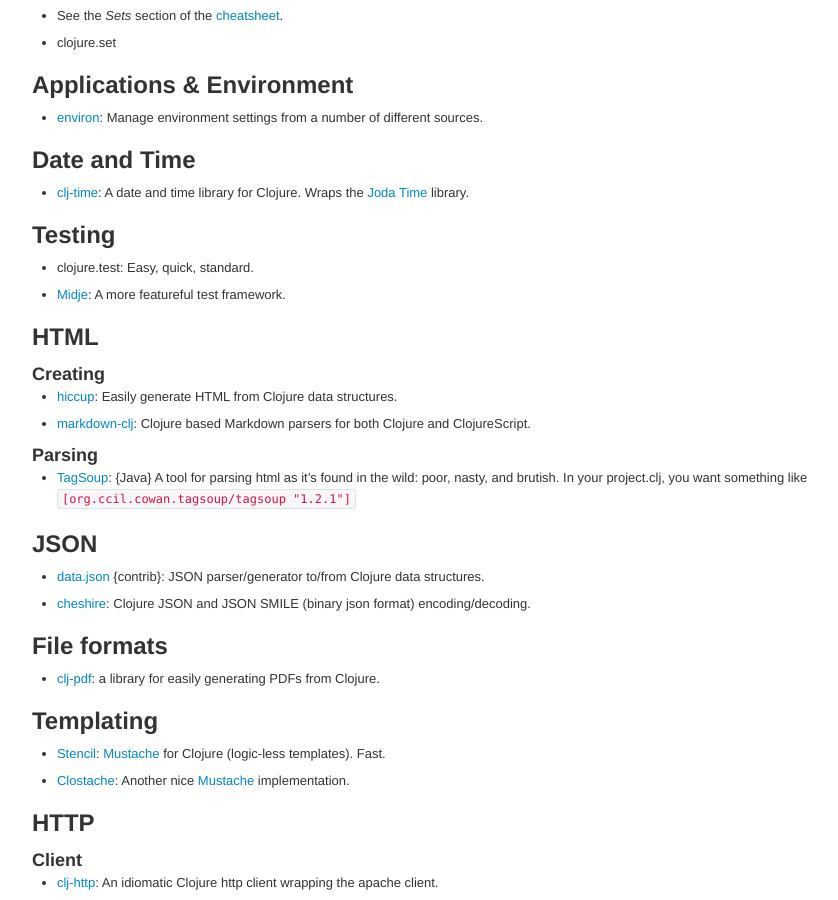
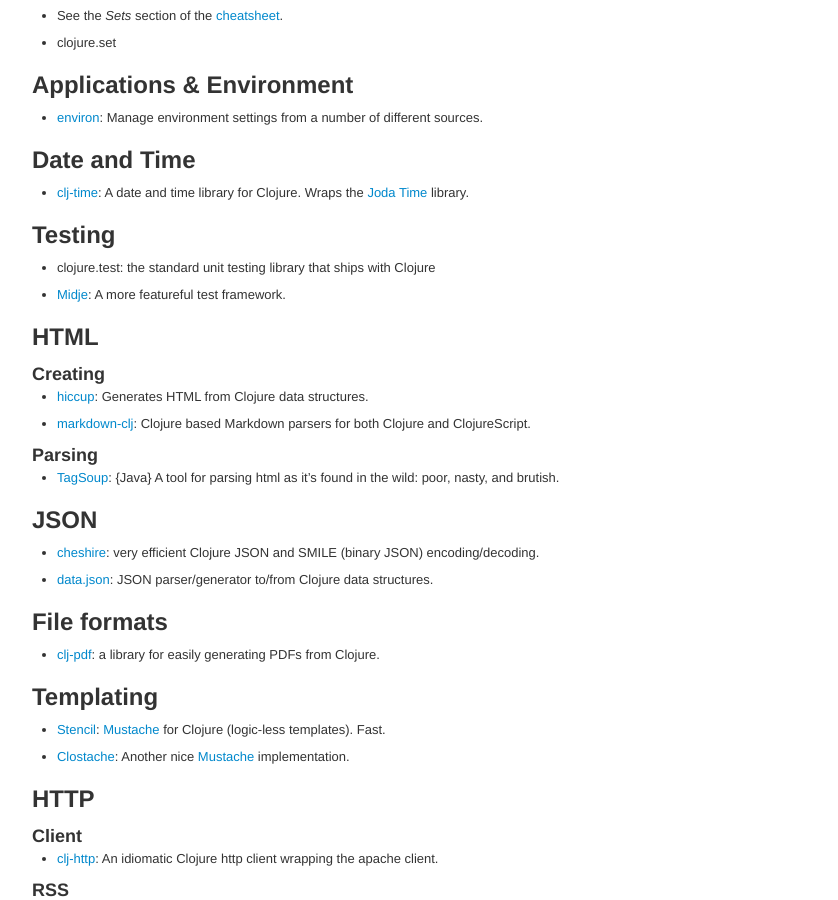
Before and after one commit to clojuredocs/guides, a Jekyll site: the page built from articles/ecosystem/libraries_directory.md, in a window 1280 px wide and 900 px high, scrolled down 531 px. Shown: the whole window, without its empty margins (306-1144 px from the left). Built offline with Jekyll 4.4.1, drawn with Linux system fonts in a browser that asks for light colours; some web fonts are replaced; Markdown is read by kramdown in place of the engine named in the settings.

Commit message:
More edits
 * data.json is going to completely break backwards compatibility in the next release, don't recommend it as
   the 1st choice

 * data.json is several time slower than Cheshire

 * there is no easy way to contribute to data.json

 * Cheshire now also can be extended for custom types

 * we probably don't want to provide installation instructions for each library on this page

```diff
--- a/articles/ecosystem/libraries_directory.md
+++ b/articles/ecosystem/libraries_directory.md
@@ -64,7 +64,7 @@
 
 ## Testing
 
-  * clojure.test: Easy, quick, standard.
+  * clojure.test: the standard unit testing library that ships with Clojure
 
   * [Midje](https://clojars.org/midje): A more featureful test framework.
 
@@ -73,27 +73,22 @@
 
 ### Creating
 
-  * [hiccup](https://clojars.org/hiccup): Easily generate HTML from
-    Clojure data structures.
+  * [hiccup](https://clojars.org/hiccup): Generates HTML from Clojure data structures.
 
-  * [markdown-clj](https://clojars.org/markdown-clj): Clojure
-    based Markdown parsers for both Clojure and ClojureScript.
+  * [markdown-clj](https://clojars.org/markdown-clj): Clojure based Markdown parsers for both Clojure and ClojureScript.
 
 
 ### Parsing
 
   * [TagSoup](http://home.ccil.org/~cowan/XML/tagsoup/): {Java} A tool for parsing
-    html as it's found in the wild: poor, nasty, and brutish. In your project.clj,
-    you want something like `[org.ccil.cowan.tagsoup/tagsoup "1.2.1"]`
+    html as it's found in the wild: poor, nasty, and brutish.
 
 
 ## JSON
 
-  * [data.json](https://github.com/clojure/data.json)
-    {contrib}: JSON parser/generator to/from Clojure data structures.
+  * [cheshire](https://clojars.org/cheshire): very efficient Clojure JSON and SMILE (binary JSON) encoding/decoding.
 
-  * [cheshire](https://clojars.org/cheshire): Clojure JSON and JSON
-    SMILE (binary json format) encoding/decoding.
+  * [data.json](https://github.com/clojure/data.json): JSON parser/generator to/from Clojure data structures.
 
 
 ## File formats
```
